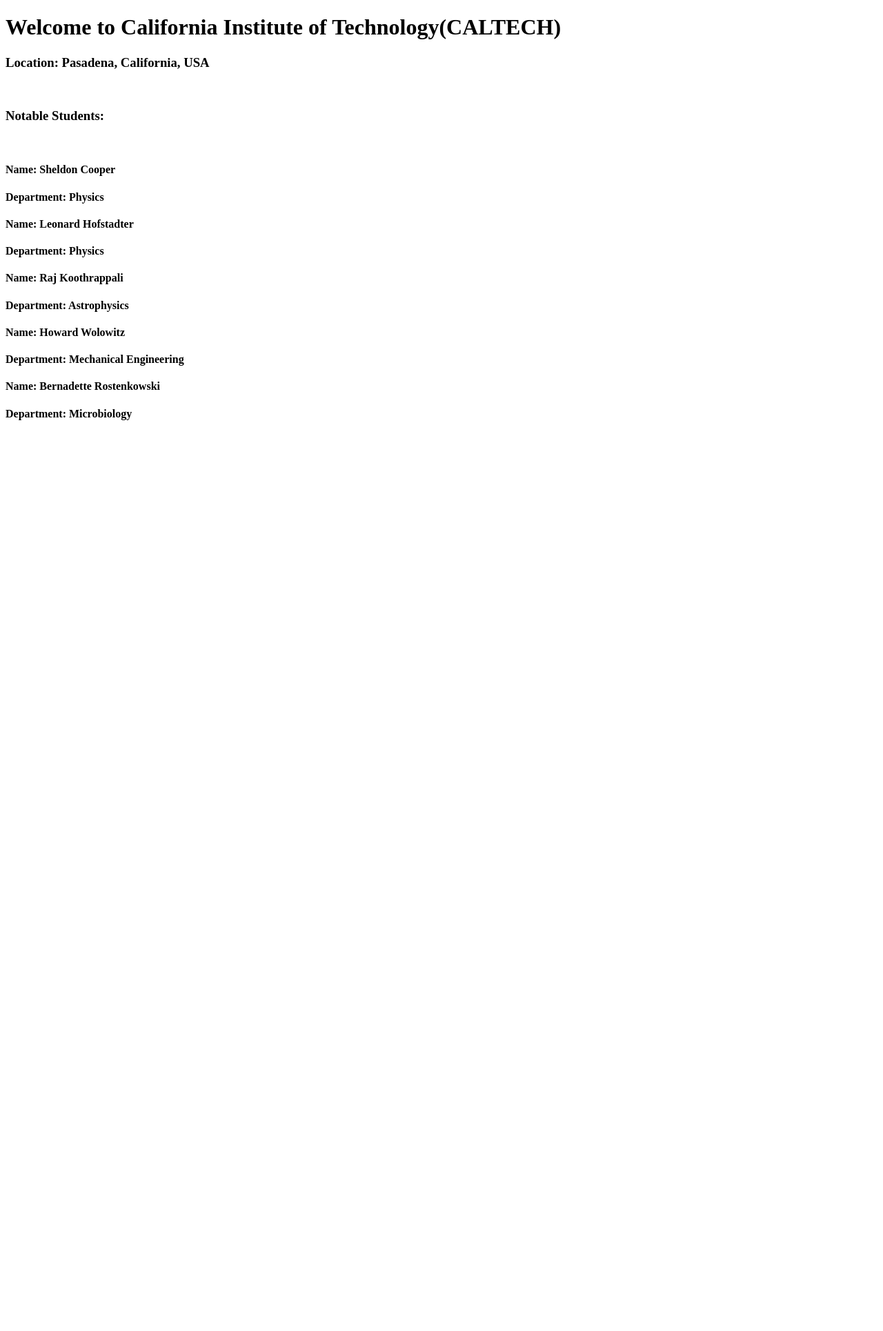
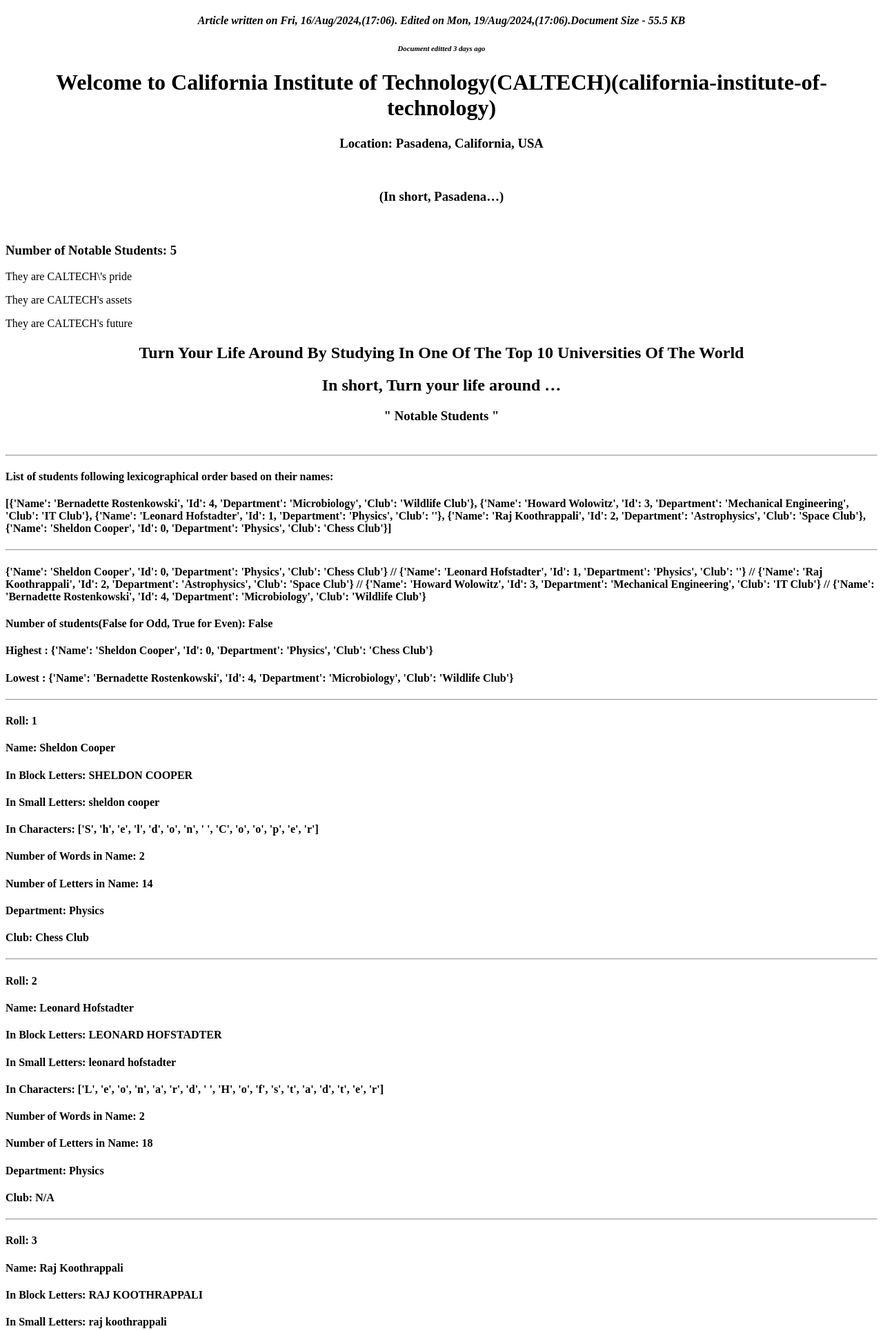
Before and after one commit to Prio96/Django-Practice-Module-10.5, a Django app: page /FirstApp/ in a window 1280 px wide. Shown: the top 1929 px of the page at 69% size. Before the commit the page ends 609 px from the top, so only its background shows below. Run offline with Django 5.2, Linux system fonts and the light colour scheme.

Commit message:
Practiced many Django Template Filters

```diff
--- a/PracticeProject/FirstApp/templates/FirstApp/home.html
+++ b/PracticeProject/FirstApp/templates/FirstApp/home.html
@@ -6,12 +6,42 @@
     <title>Document</title>
 </head>
 <body>
-    <h1>Welcome to {{Name}}({{Abbreviation}})</h1>
-    <h3>Location: {{Location}}</h3><br>
-    <h3>Notable Students:</h3><br>
+    <h4 style="text-align: center;"><i>Article written on {{Publish_Date | date:"D, d/M/Y"}},({{Publish_Date | time:"H:i"}}). Edited on {{Edit_Date | date:"D, d/M/Y"}},({{Edit_Date | time:"H:i"}}).Document Size - {{56789|filesizeformat}}</i></h4>
+    <!-- <h4 style="text-align: center;"><i>Document Serial: {{"<<>>&"|escape}}</i></h4> -->
+    <h6 style="text-align: center;"><i>Document editted {{Publish_Date | timesince:Edit_Date}} ago</i></h4>
+    <h1 style="text-align: center;">Welcome to {{Name}}({{Abbreviation}})({{Name | slugify}})</h1>
+    <h3 style="text-align: center;">Location: {{Location}}</h3><br>
+    <h3 style="text-align: center;">(In short, {{Location | truncatechars:9}})</h3><br>
+    <h3>Number of Notable Students: {{Students|length}}</h3>
+    <p>{{"They are CALTECH's pride" | addslashes}}</p>
+    <p>{{"they are CALTECH's assets" | capfirst}}</p>
+    <p>They are {{"C A L T E C H"|cut:" "}}'s future</p>
+    <h2 style="text-align: center;">{{"Turn your life around by studying in one of the top 10 universities of the world"|title}}</h2>
+    <h2 style="text-align: center;">In short, {{"Turn your life around by studying in one of the top 10 universities of the world"|truncatewords:4}}</h2>
+    <h3 style="text-align: center;">"{{"Notable Students" | center:"50"}}"</h3><br>
+    <hr>
+    <h4>List of students following lexicographical order based on their names: </h4>
+    <h4>{{Students | dictsort:"Name"}}</h4>
+    <hr>
+    <h4>{{Students | join:" // "}}</h4>
+    <h4>Number of students(False for Odd, True for Even): {{5 | divisibleby:"2"}}</h4>
+    <h4>Highest : {{Students|first}}</h4>
+    <h4>Lowest : {{Students|last}}</h4>
+    <hr>
     {% for i in Students %}
+    <h4>Roll: {{i.Id | add:"1"}}</h4>
     <h4>Name: {{i.Name}}</h4>
+    <h4>In Block Letters: {{i.Name | upper}}</h4>
+    <h4>In Small Letters: {{i.Name | lower}}</h4>
+    <h4>In Characters: {{i.Name | make_list}}</h4>
+    <h4>Number of Words in Name: {{i.Name | wordcount}}</h4>
+    <h4>Number of Letters in Name: {{i.Name | length}}</h4>
     <h4>Department: {{i.Department}}</h4>
+    <h4>Club: {{i.Club | default:"N/A"}}</h4>
+    <hr>
     {% endfor %}
+    <h4>List of students excluding the first: {{Students | slice:"1:"}}</h4>
+    <h4>A random student from the above list will be shown as follows as the page is refreshed</h4>
+    <h4>{{Students | random}}</h4>
 </body>
 </html>
--- a/PracticeProject/FirstApp/views.py
+++ b/PracticeProject/FirstApp/views.py
@@ -1,32 +1,38 @@
 from django.shortcuts import render
+from datetime import *
 
 # Create your views here.
 def home(request):
-    d={"Name":'California Institute of Technology',"Abbreviation":"CALTECH","Location":"Pasadena, California, USA","Students":[
+    d={"Name":'California Institute of Technology',"Abbreviation":"CALTECH","Location":"Pasadena, California, USA","Publish_Date":datetime.now()-timedelta(days=5),"Edit_Date":datetime.now()-timedelta(days=2),"Students":[
         {
             "Name":"Sheldon Cooper",
-            "Id":1,
-            "Department":"Physics"
+            "Id":0,
+            "Department":"Physics",
+            "Club":"Chess Club"
         },
         {
             "Name":"Leonard Hofstadter",
-            "Id":2,
-            "Department":"Physics"
+            "Id":1,
+            "Department":"Physics",
+            "Club":""
         },
         {
             "Name":"Raj Koothrappali",
-            "Id":3,
-            "Department":"Astrophysics"
+            "Id":2,
+            "Department":"Astrophysics",
+            "Club":"Space Club"
         },
         {
             "Name":"Howard Wolowitz",
-            "Id":4,
-            "Department":"Mechanical Engineering"
+            "Id":3,
+            "Department":"Mechanical Engineering",
+            "Club":"IT Club"
         },
         {
             "Name":"Bernadette Rostenkowski",
-            "Id":5,
-            "Department":"Microbiology"
+            "Id":4,
+            "Department":"Microbiology",
+            "Club":"Wildlife Club"
         },
 
     ]}
```
